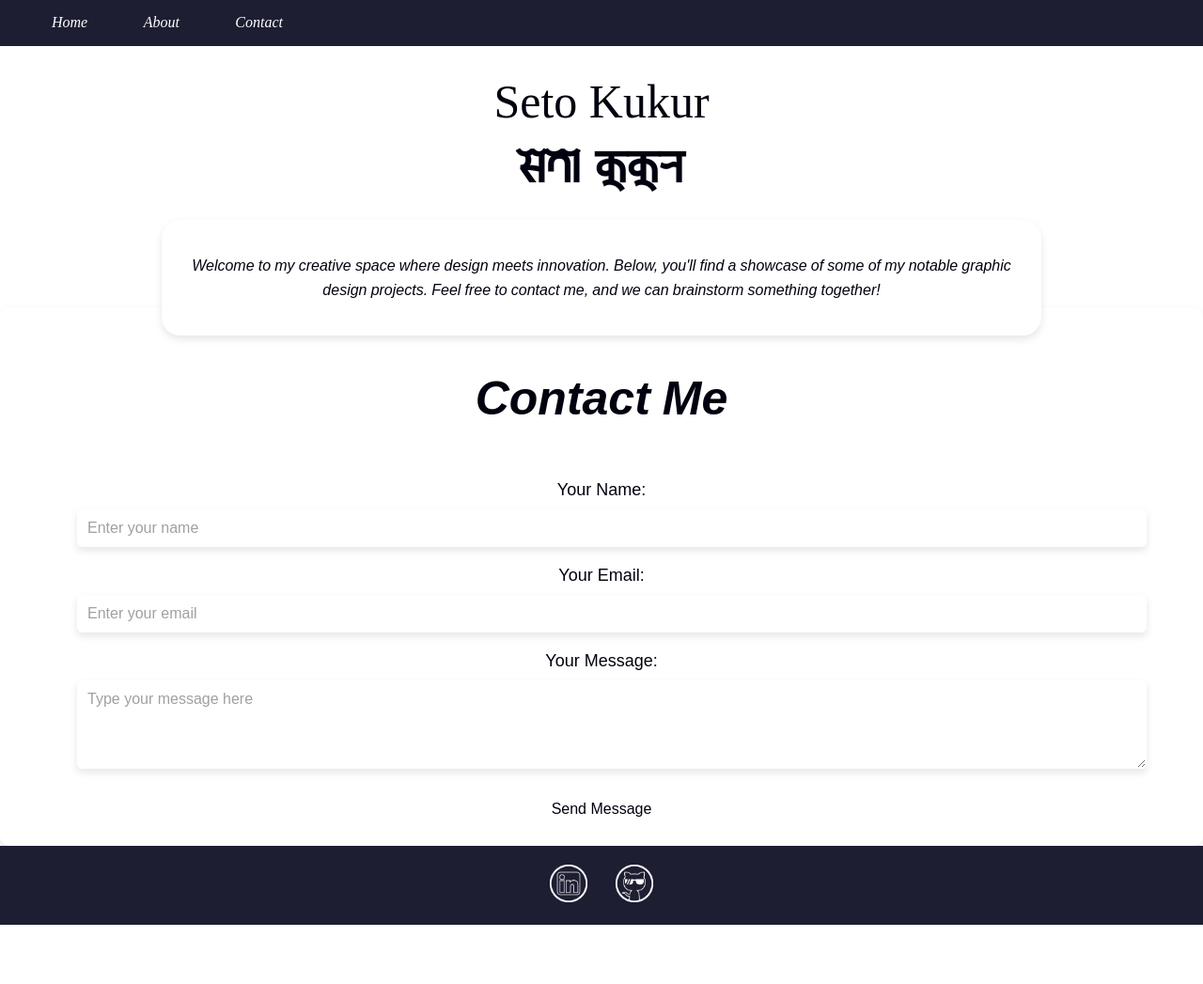
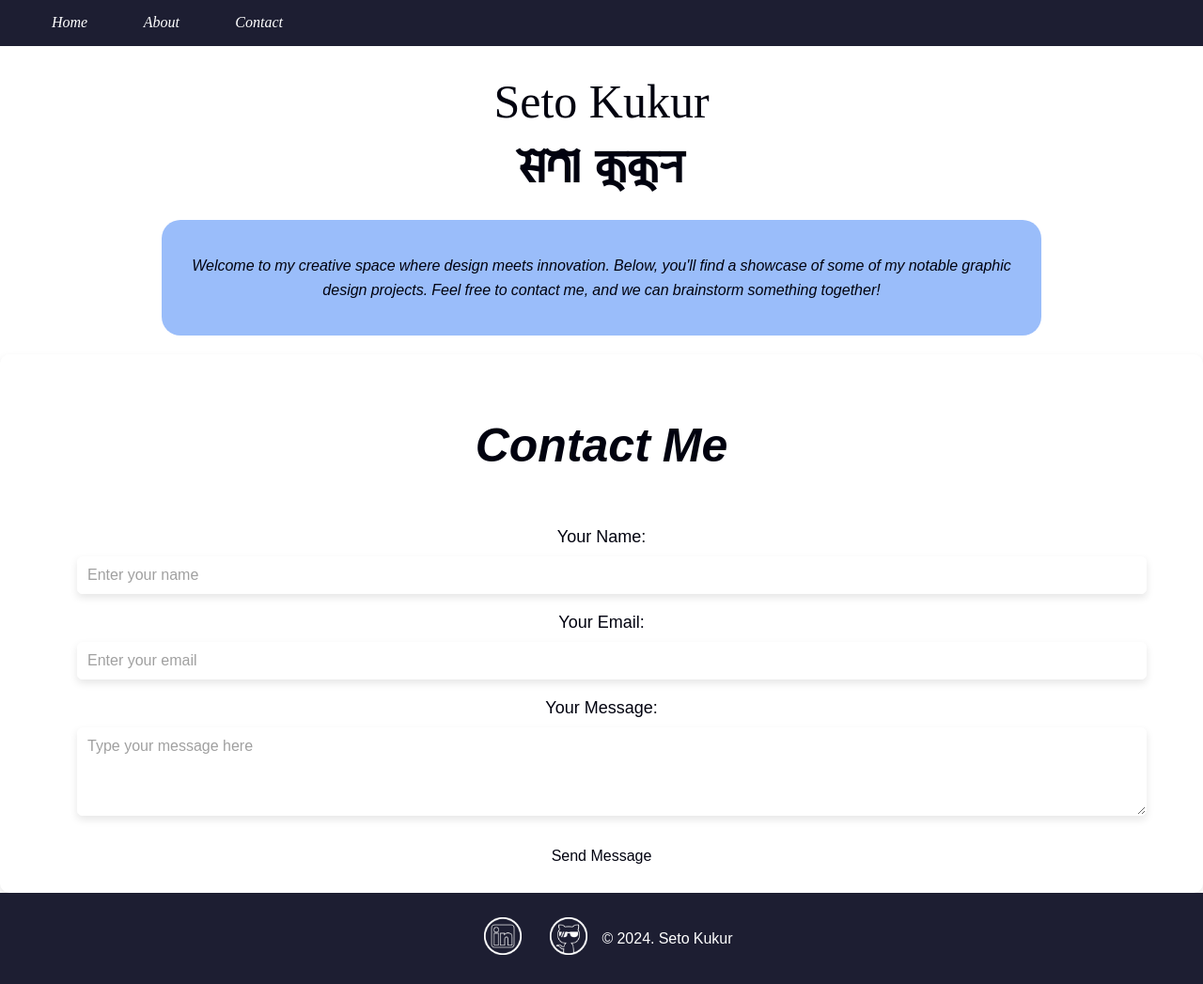
Before and after one commit to srsh-srsh/srsh-srsh.github.io-, a plain HTML site: page contact.html in a window 1280 px wide. Shown: the whole page at 94% size. Before the commit the page ends 984 px from the top, so only its background shows below. Drawn offline with Linux system fonts and the light colour scheme; a web font is replaced by a local one.

Commit message:
Copyright

```diff
--- a/contact.html
+++ b/contact.html
@@ -11,30 +11,10 @@
     <link rel="stylesheet" href="styles.css" />
     <title>Contact Seto Kukur</title>
     <style>
-        body {
-            background-color: #ffffff;
-            font-family: 'Arial', sans-serif;
-            color: #01020f;
-            margin: 0;
-            padding: 0;
-        }
-
         form {
             margin-top: 100px;
             width: 90%;
             margin-left: 5%;
-        }
-
-        .textbox {
-            background-color: #ffffff;
-            box-shadow: 0 4px 8px rgba(0, 0, 0, 0.1);
-            padding: 20px;
-            margin: 40px auto;
-            margin-bottom: -50px;
-            margin-top: 70px;
-            width: 70%;
-            border-radius: 20px;
-            position: relative;
         }
 
         .email-box {
@@ -159,6 +139,7 @@
         <a href="https://github.com/sreesh101" target="_blank">
             <img src="images\github_logo.webp" alt="Linkedin" />
         </a>
+        <p class="whitewhite">© 2024. Seto Kukur</p>
     </div>
 </footer>
 
--- a/styles.css
+++ b/styles.css
@@ -303,6 +303,10 @@ p {
     border: 0 0 7px #fff, 0 0 10px #fff;
 }
 
+.whitewhite{
+    color: #FFFFFF;
+}
+
 h1 {
     color: #01020f;
     font-family: "Tilt Neon";
```
Also changed, not shown: about.html (+1 -0 lines), fonts.html (+1 -0 lines), index.html (+1 -0 lines), logo.html (+1 -0 lines), map.html (+1 -0 lines), misc.html (+1 -0 lines), product.html (+1 -0 lines).
